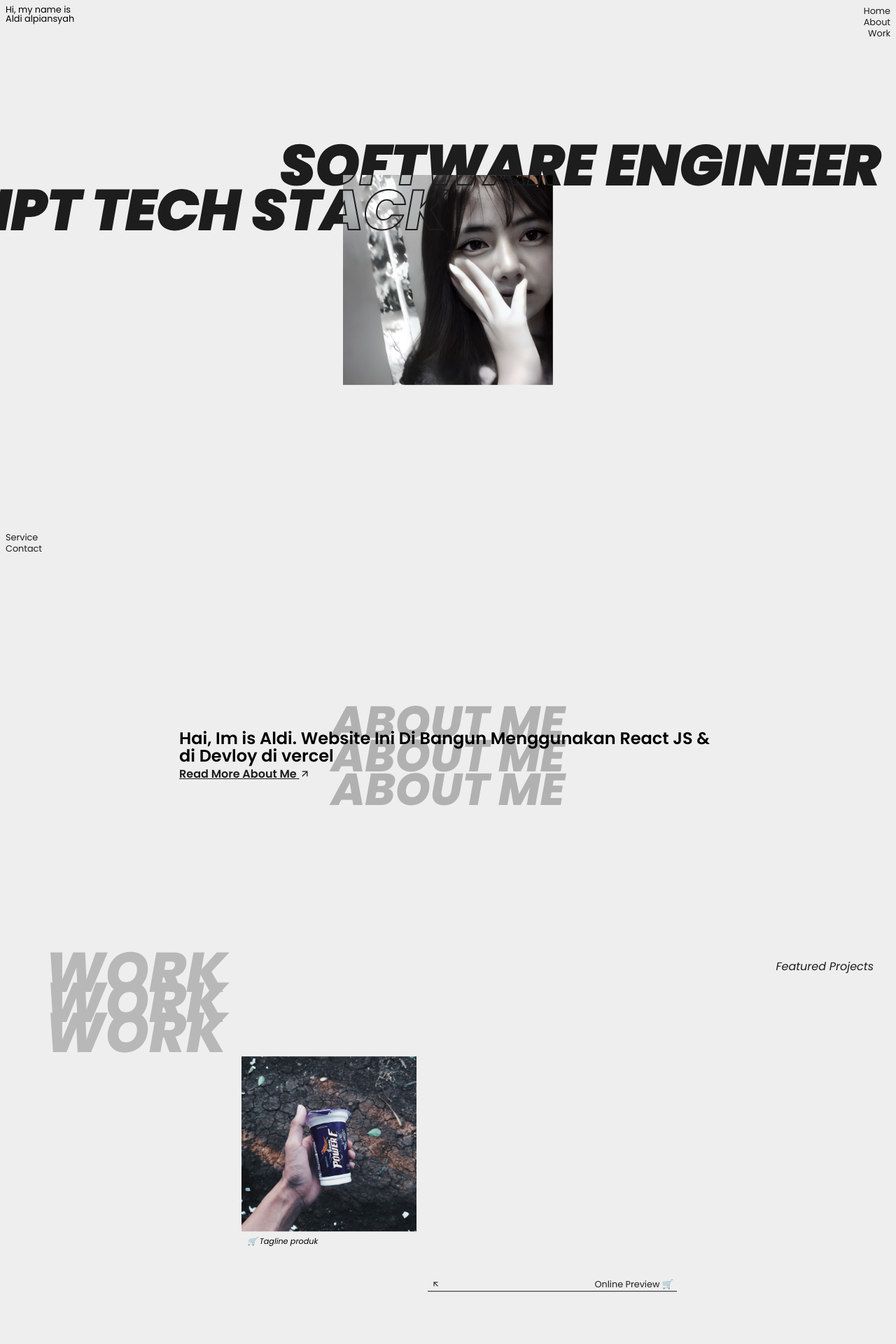
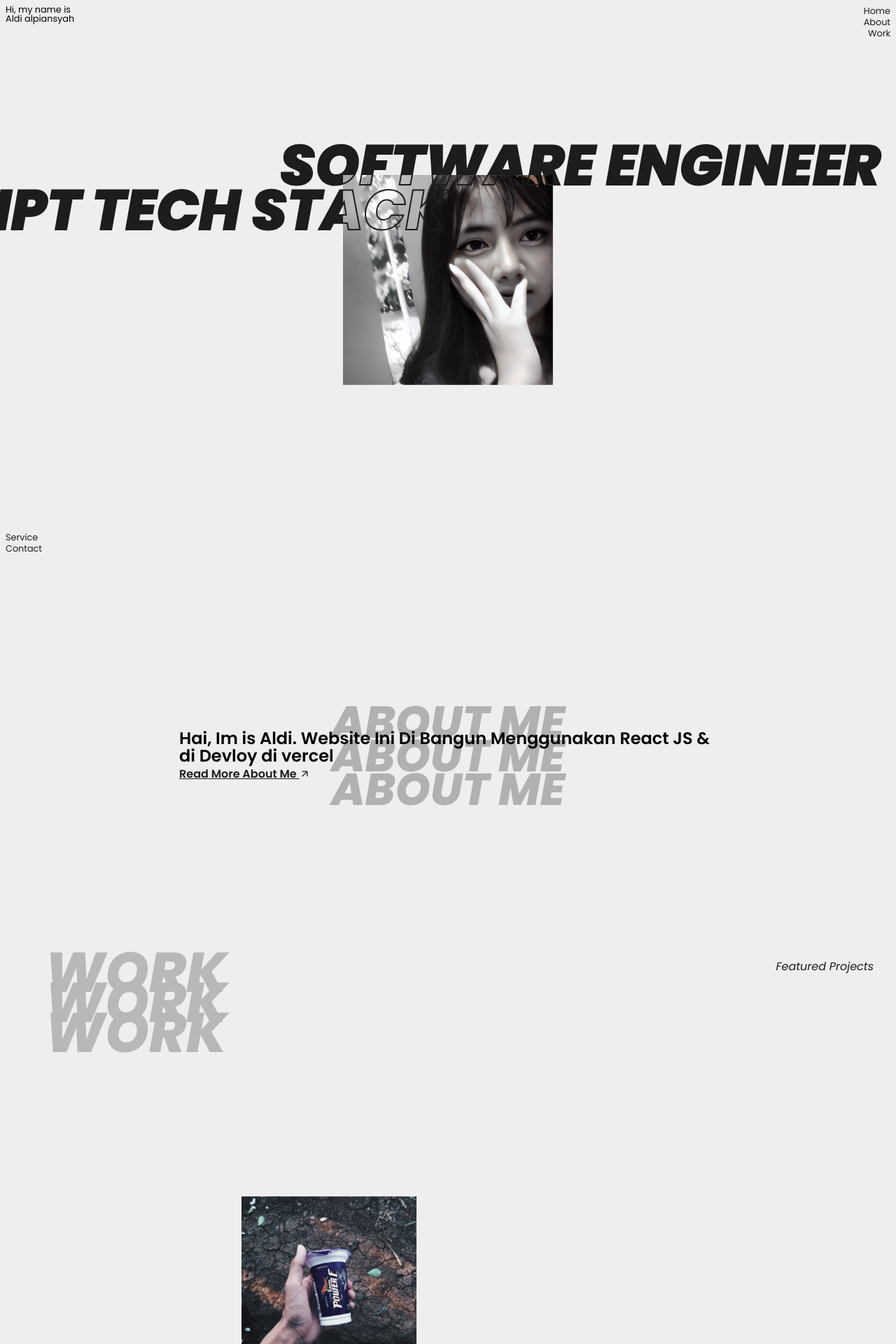
Before and after one commit to Lexyyz/personal-website-v1, a React (Create React App) app: page / in a window 1280 px wide. Shown: the top 1920 px of the page at 70% size. Built offline with nearby package versions, Linux system fonts and the light colour scheme.

Commit message:
Update work.css

```diff
--- a/src/components/work/work.css
+++ b/src/components/work/work.css
@@ -69,7 +69,7 @@
 }
 
 .workLink {
-  height: 50vh;
+  height: 100vh;
   display: flex;
   align-items: end;
   font-size: 0.8rem;
```
